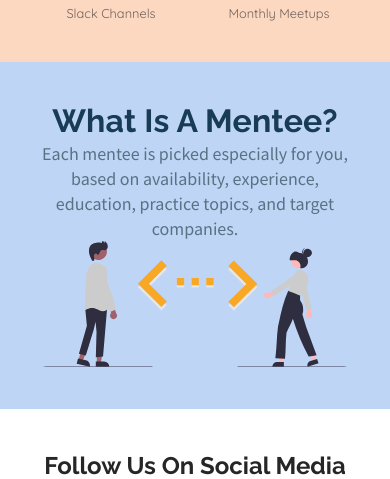
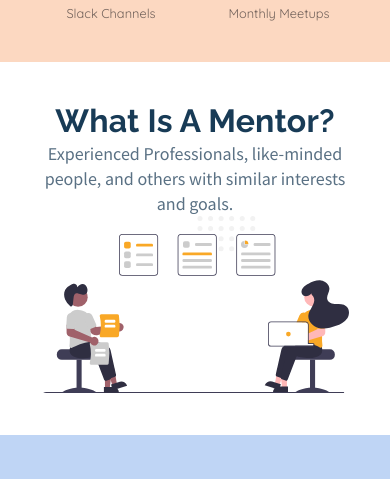
Before and after one commit to Underdog-Devs/website, a React (Create React App) app: page / in a window 390 px wide. Shown: the part 774-1253 px from the top of the page. Built offline with nearby package versions, Linux system fonts and the light colour scheme; a web font is replaced by a local one.

Commit message:
add what is a mentor

```diff
--- /dev/null
+++ b/src/CSS/WhatIsAMentor.css
@@ -0,0 +1,64 @@
+.mentor{
+  padding: 10vw;
+  display: flex;
+  flex-direction: row-reverse;
+  justify-content: center;
+  width: 100%;
+  margin: 0 auto;
+  text-align: center;
+}
+.mentor-above{
+  margin: 0 auto;
+}
+
+.mentor-above p{
+  font-family: 'Source Sans Pro';
+  font-style: normal;
+  font-weight: normal;
+  font-size: 22px;
+  line-height: 32px;
+  /* or 145% */
+  text-align: center;
+  color: #5A7184;
+}
+
+.mentor-above h3{
+  font-family: 'Raleway';
+  font-style: normal;
+  font-weight: bold;
+  font-size: 56px;
+  line-height: 68px;
+  /* identical to box height, or 121% */
+
+  letter-spacing: 0.2px;
+
+  color: #183B56;
+}
+.mentor-hero{
+  width: 80%;
+  margin: 0 auto;
+}
+
+.mentor-hero-image{
+  width: 100%;
+  border-radius: 5px;
+}
+
+@media screen and (max-width: 480px) {
+  .mentor{
+    flex-direction: column;
+  }
+  .mentor-above h3{
+    font-size: 32px;
+    line-height: 40px;
+  }
+  .mentor-hero{
+    width: 99%;
+  }
+  .mentor-above p{
+  font-size: 18px;
+  line-height: 25px;
+  /* or 139% */
+  color: #5A7184
+  }
+}
--- a/src/Pages/LandingPage/LandingPage.js
+++ b/src/Pages/LandingPage/LandingPage.js
@@ -4,12 +4,14 @@ import MetricsComponent from './MetricsComponent';
 import '../../CSS/LandingPage.css'
 import OurStory from './OurStory';
 import WhatIsAMentee from './WhatIsAMentee';
+import WhatIsAMentor from './WhatIsAMentor';
 
 export default function LandingPage() {
   return (
     <div className='landing-page'>
       <OurStory/>
       <MetricsComponent />
+      <WhatIsAMentor/>
       <WhatIsAMentee />
       <FollowUsSocial />
 
--- /dev/null
+++ b/src/Pages/LandingPage/WhatIsAMentor.js
@@ -0,0 +1,21 @@
+import React from 'react'
+import meet from '../../Assets/meeting.svg';
+import '../../CSS/WhatIsAMentor.css'
+
+
+export default function WhatIsAMentor() {
+  return (
+    <div className="mentor">
+        {/* hero above */}
+        <div className="mentor-above">
+          <h3 className="mentor-header">What Is A Mentor?</h3>
+          <p>Experienced Professionals, like-minded people, and others with similar interests and goals.</p>
+        </div>
+
+        {/* hero image */}
+        <div className="mentor-hero">
+          <img className="mentor-hero-image" alt="example" src={meet} />
+        </div>
+    </div>
+  )
+}
```
Also changed, not shown: src/Assets/meeting.svg (added).
